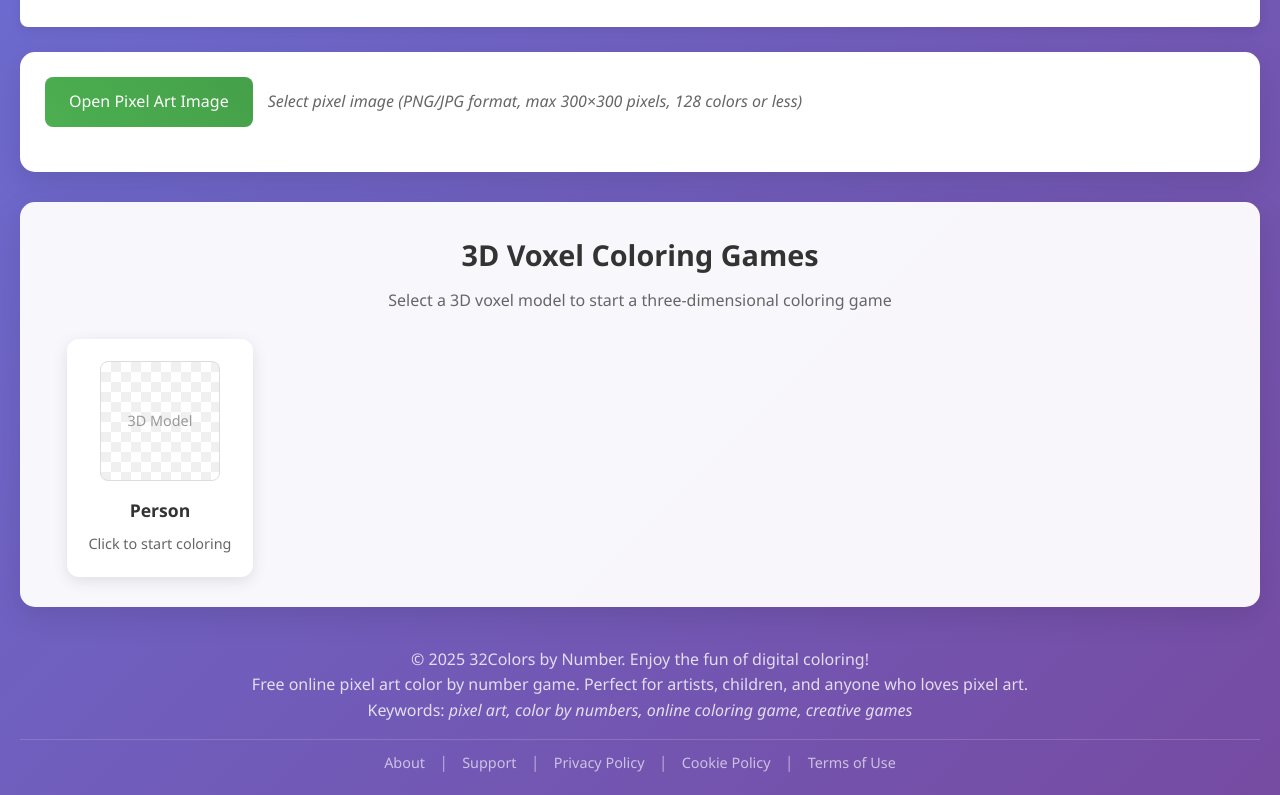
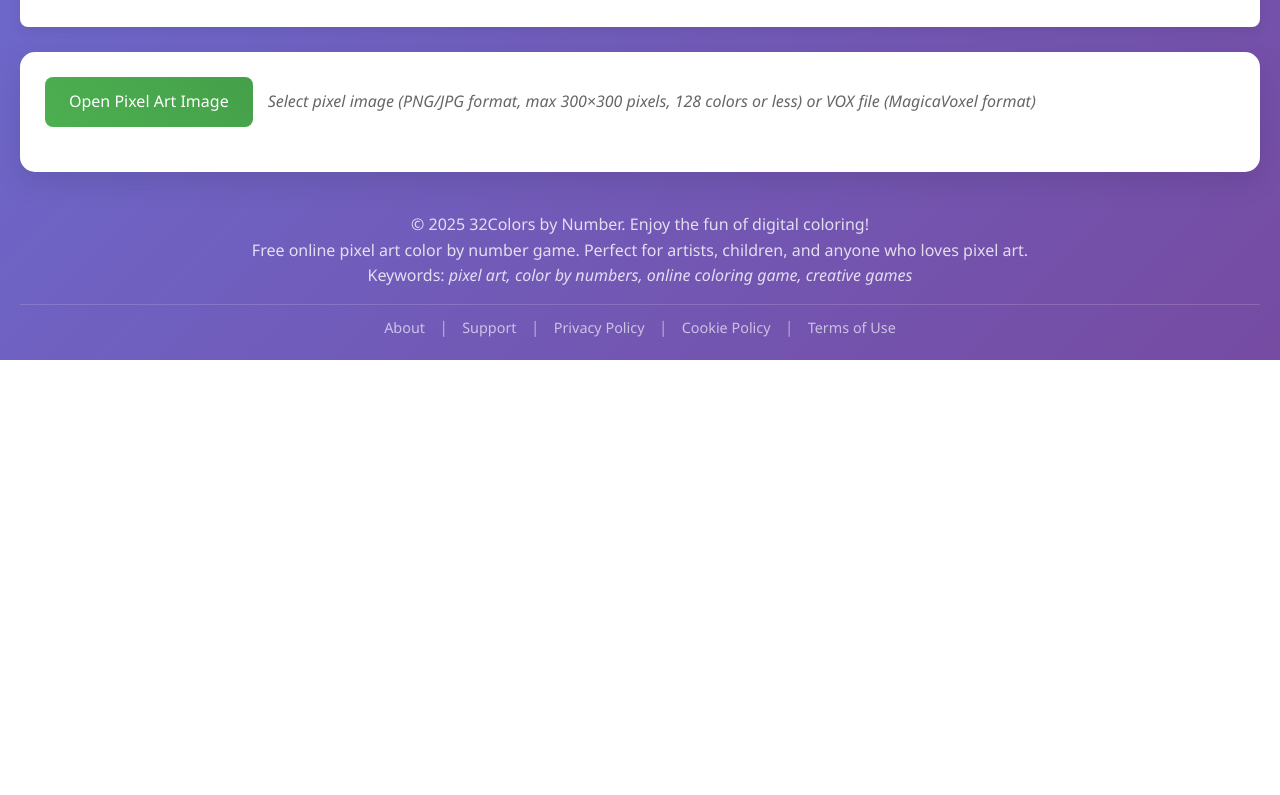
Before and after one commit to JobYu/32colors, a plain HTML site: page index.html in a window 1280 px wide. Shown: the part 1292-2087 px from the top of the page. After the commit the page ends 1652 px from the top, so only its background shows below. Drawn offline with Linux system fonts and the light colour scheme.

Commit message:
Revert "Add 3D voxel models section and UI integration"
This reverts commit dae384490fed344bb35d9d3a890ab0e2e2b515da.

```diff
--- a/css/style.css
+++ b/css/style.css
@@ -954,96 +954,3 @@ body {
 .filter-select:hover {
     border-color: #999;
 }
-
-/* Voxel Models Section */
-.voxel-section {
-    background: rgba(255, 255, 255, 0.95);
-    border-radius: 15px;
-    padding: 30px;
-    margin: 30px 0;
-    box-shadow: 0 10px 30px rgba(0, 0, 0, 0.1);
-}
-
-.voxel-section h2 {
-    text-align: center;
-    color: #333;
-    margin-bottom: 10px;
-    font-size: 1.8rem;
-}
-
-.voxel-section .section-description {
-    text-align: center;
-    color: #666;
-    margin-bottom: 25px;
-    font-size: 1rem;
-}
-
-.voxel-models-grid {
-    display: grid;
-    grid-template-columns: repeat(auto-fill, minmax(200px, 1fr));
-    gap: 20px;
-    justify-items: center;
-}
-
-.voxel-model-item {
-    background: white;
-    border-radius: 12px;
-    padding: 20px;
-    text-align: center;
-    cursor: pointer;
-    transition: all 0.3s ease;
-    border: 2px solid transparent;
-    box-shadow: 0 4px 15px rgba(0, 0, 0, 0.1);
-}
-
-.voxel-model-item:hover {
-    transform: translateY(-5px);
-    box-shadow: 0 8px 25px rgba(0, 0, 0, 0.15);
-    border-color: #667eea;
-}
-
-.voxel-model-preview {
-    width: 120px;
-    height: 120px;
-    background: linear-gradient(45deg, #f0f0f0 25%, transparent 25%),
-                linear-gradient(-45deg, #f0f0f0 25%, transparent 25%),
-                linear-gradient(45deg, transparent 75%, #f0f0f0 75%),
-                linear-gradient(-45deg, transparent 75%, #f0f0f0 75%);
-    background-size: 20px 20px;
-    background-position: 0 0, 0 10px, 10px -10px, -10px 0px;
-    border-radius: 8px;
-    margin: 0 auto 15px;
-    display: flex;
-    align-items: center;
-    justify-content: center;
-    color: #999;
-    font-size: 0.9rem;
-    border: 1px solid #ddd;
-}
-
-.voxel-model-name {
-    font-weight: 600;
-    color: #333;
-    margin-bottom: 8px;
-    font-size: 1.1rem;
-}
-
-.voxel-model-info {
-    color: #666;
-    font-size: 0.9rem;
-}
-
-.voxel-loading {
-    text-align: center;
-    padding: 40px;
-    color: #666;
-}
-
-.voxel-error {
-    text-align: center;
-    padding: 20px;
-    color: #e74c3c;
-    background: rgba(231, 76, 60, 0.1);
-    border-radius: 8px;
-    margin: 10px 0;
-}
--- a/index.html
+++ b/index.html
@@ -199,18 +199,9 @@
                                 <label for="imageLoader" class="upload-btn">
                                     Open Pixel Art Image
                                 </label>
-                                <input type="file" id="imageLoader" accept="image/*" style="display: none;" aria-describedby="fileName">
-                                <span class="file-name" id="fileName">Select pixel image (PNG/JPG format, max 300×300 pixels, 128 colors or less). Uploaded files are saved locally only and not uploaded to servers.</span>
+                                <input type="file" id="imageLoader" accept="image/*,.vox" style="display: none;" aria-describedby="fileName">
+                                <span class="file-name" id="fileName">Select pixel image (PNG/JPG format, max 300×300 pixels, 128 colors or less) or VOX file (MagicaVoxel format). Uploaded files are saved locally only and not uploaded to servers.</span>
                             </div>
-                        </div>
-                    </section>
-
-                    <!-- Voxel Models Section -->
-                    <section class="voxel-section" aria-label="Select voxel model">
-                        <h2>3D Voxel Coloring Games</h2>
-                        <p class="section-description">Select a 3D voxel model to start a three-dimensional coloring game</p>
-                        <div id="voxelModelsContainer" class="voxel-models-grid">
-                            <!-- Voxel models will be loaded here -->
                         </div>
                     </section>
         </main> <!-- End of homePage -->
--- a/js/main.js
+++ b/js/main.js
@@ -10,7 +10,7 @@ class ColorByNumbersApp {
         this.currentUploadedImageName = null; // Track uploaded image name
         this.isProcessing = false;
         this.voxelParser = new VoxelParser();
-        this.FILE_INPUT_HINT_TEXT = 'Select pixel image (PNG/JPG format, max 300×300 pixels, 128 colors or less)';
+        this.FILE_INPUT_HINT_TEXT = 'Select pixel image (PNG/JPG format, max 300×300 pixels, 128 colors or less) or VOX file (MagicaVoxel format)';
 
         // 油漆桶工具状态
         this.bucketTool = {
@@ -23,7 +23,6 @@ class ColorByNumbersApp {
         this.setupEventListeners();
         this.setupGameEngine();
         this.initializeGallery();
-        this.initializeVoxelModels();
 
         // 默认显示首页
         this.showHomePage();
@@ -72,9 +71,6 @@ class ColorByNumbersApp {
             filteredImagesContainer: document.getElementById('filteredImagesContainer'),
             sizeFilter: document.getElementById('sizeFilter'),
 
-            // Voxel Elements
-            voxelModelsContainer: document.getElementById('voxelModelsContainer'),
-
             // Page containers
             homePage: document.getElementById('homePage'),
             gamePage: document.getElementById('gamePage'),
@@ -240,7 +236,12 @@ class ColorByNumbersApp {
         this.currentImageManifestPath = null; // Clear manifest path for uploaded files
         this.currentUploadedImageName = null; // Reset before attempting to set
 
-
+        // 检查是否是.vox文件
+        if (file.name.toLowerCase().endsWith('.vox')) {
+            this.elements.fileName.textContent = file.name;
+            await this.handleVoxelUpload(file);
+            return;
+        }
 
         // 基本文件验证
         const validation = imageProcessor.validateImageFile(file);
@@ -294,7 +295,30 @@ class ColorByNumbersApp {
     /**
      * 处理voxel文件上传
      */
-
+    async handleVoxelUpload(file) {
+        try {
+            Utils.showNotification('Loading voxel file...', 'info');
+
+            // 读取文件
+            const arrayBuffer = await this.readFileAsArrayBuffer(file);
+
+            // 解析voxel数据
+            const voxelData = this.voxelParser.parseVoxFile(arrayBuffer);
+
+            this.currentUploadedImageName = file.name;
+
+            Utils.showNotification('Voxel file loaded successfully! Generating game...', 'success');
+
+            // 生成voxel游戏
+            await this.generateVoxelGame(voxelData, file.name);
+
+        } catch (error) {
+            console.error('Error processing voxel file:', error);
+            Utils.showNotification(`Failed to load voxel file: ${error.message}`, 'error');
+            this.elements.fileName.textContent = this.FILE_INPUT_HINT_TEXT;
+            this.resetFileInput();
+        }
+    }
 
     /**
      * 生成voxel填色游戏
@@ -1315,136 +1339,6 @@ class ColorByNumbersApp {
     }
 
     /**
-     * 初始化voxel模型
-     */
-    async initializeVoxelModels() {
-        const voxelModels = [
-            {
-                name: 'Person',
-                filename: 'person.vox',
-                path: 'assets/voxel/person.vox'
-            }
-            // 可以在这里添加更多voxel模型
-        ];
-
-        try {
-            await this.loadVoxelModels(voxelModels);
-        } catch (error) {
-            console.error('Error loading voxel models:', error);
-            this.showVoxelError('Failed to load voxel models');
-        }
-    }
-
-    /**
-     * 加载voxel模型到界面
-     */
-    async loadVoxelModels(models) {
-        if (!this.elements.voxelModelsContainer) {
-            console.error('Voxel models container not found');
-            return;
-        }
-
-        this.showVoxelLoading();
-
-        try {
-            this.elements.voxelModelsContainer.innerHTML = '';
-
-            for (const model of models) {
-                const modelElement = this.createVoxelModelElement(model);
-                this.elements.voxelModelsContainer.appendChild(modelElement);
-            }
-
-            this.hideVoxelLoading();
-        } catch (error) {
-            console.error('Error loading voxel models:', error);
-            this.showVoxelError('Failed to load voxel models');
-        }
-    }
-
-    /**
-     * 创建voxel模型元素
-     */
-    createVoxelModelElement(model) {
-        const modelDiv = document.createElement('div');
-        modelDiv.className = 'voxel-model-item';
-        modelDiv.setAttribute('data-voxel-path', model.path);
-
-        const preview = document.createElement('div');
-        preview.className = 'voxel-model-preview';
-        preview.textContent = '3D Model';
-
-        const name = document.createElement('div');
-        name.className = 'voxel-model-name';
-        name.textContent = model.name;
-
-        const info = document.createElement('div');
-        info.className = 'voxel-model-info';
-        info.textContent = 'Click to start coloring';
-
-        modelDiv.appendChild(preview);
-        modelDiv.appendChild(name);
-        modelDiv.appendChild(info);
-
-        // 添加点击事件
-        modelDiv.addEventListener('click', () => {
-            this.handleVoxelModelClick(model);
-        });
-
-        return modelDiv;
-    }
-
-    /**
-     * 处理voxel模型点击
-     */
-    async handleVoxelModelClick(model) {
-        try {
-            Utils.showNotification('Loading voxel model...', 'info');
-
-            // 从URL加载voxel文件
-            const voxelData = await this.voxelParser.loadFromURL(model.path);
-
-            this.currentUploadedImageName = model.name;
-
-            Utils.showNotification('Voxel model loaded successfully! Generating game...', 'success');
-
-            // 生成voxel游戏
-            await this.generateVoxelGame(voxelData, model.name);
-
-        } catch (error) {
-            console.error('Error loading voxel model:', error);
-            Utils.showNotification(`Failed to load voxel model: ${error.message}`, 'error');
-        }
-    }
-
-    /**
-     * 显示voxel加载状态
-     */
-    showVoxelLoading() {
-        if (this.elements.voxelModelsContainer) {
-            this.elements.voxelModelsContainer.innerHTML = '<div class="voxel-loading">Loading voxel models...</div>';
-        }
-    }
-
-    /**
-     * 隐藏voxel加载状态
-     */
-    hideVoxelLoading() {
-        const loadingElement = this.elements.voxelModelsContainer.querySelector('.voxel-loading');
-        if (loadingElement) {
-            loadingElement.remove();
-        }
-    }
-
-    /**
-     * 显示voxel错误
-     */
-    showVoxelError(message) {
-        if (this.elements.voxelModelsContainer) {
-            this.elements.voxelModelsContainer.innerHTML = `<div class="voxel-error">${message}</div>`;
-        }
-    }
-
-    /**
      * 初始化图库UI结构
      */
     initializeGalleryUI() {
```
